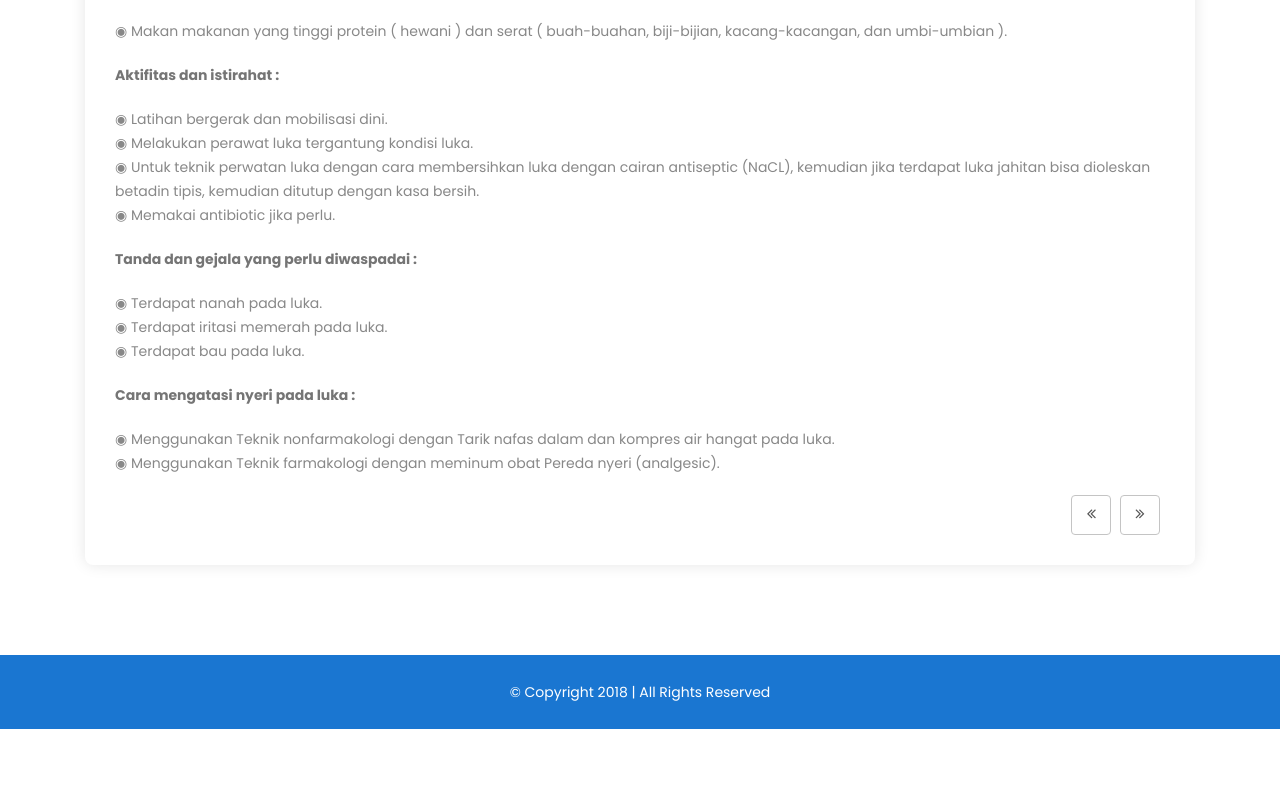
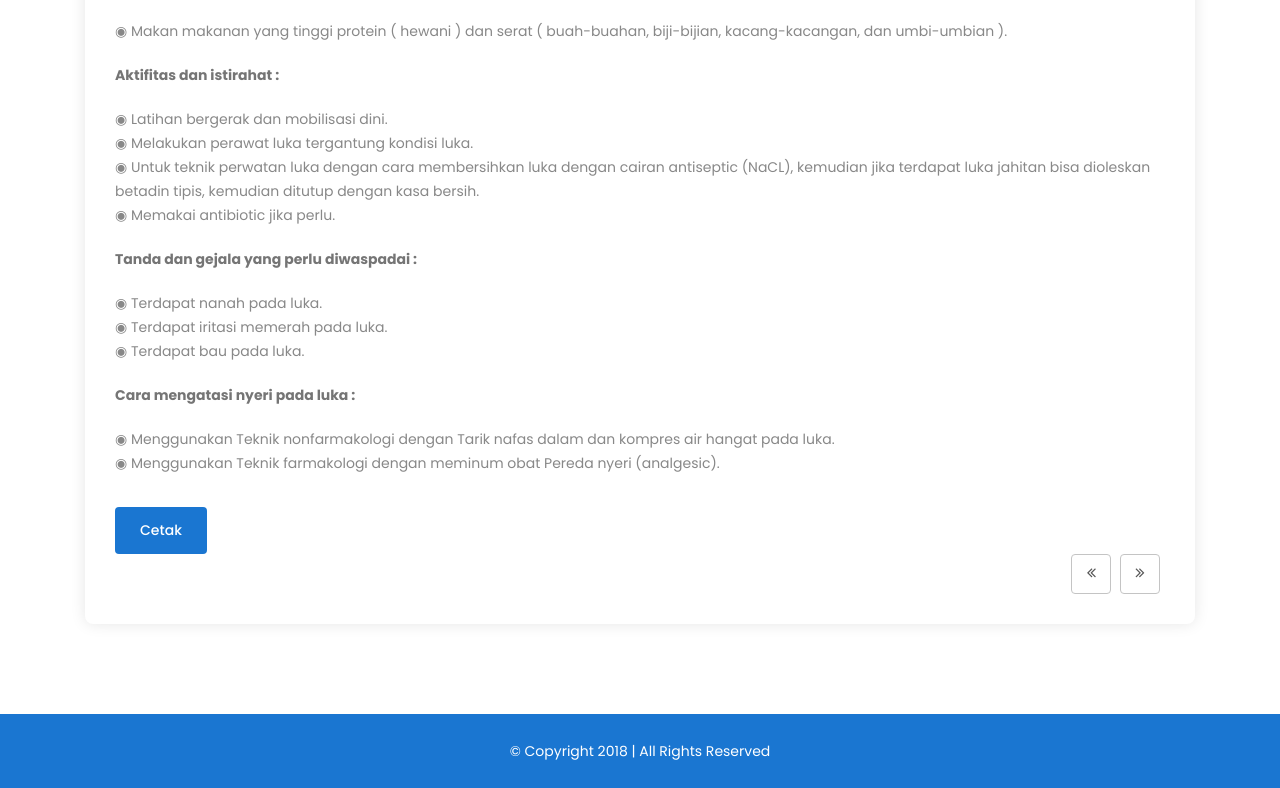
Before and after one commit to YohanesRio11/yohanesrio.project, a plain HTML site: page pop.html in a window 1280 px wide. Shown: the part 1683-2471 px from the top of the page. Before the commit the page ends 2412 px from the top, so only its background shows below. Drawn offline with Linux system fonts and the light colour scheme; a script that the page names is missing.

Commit message:
Update pop.html
cetak

```diff
--- a/pop.html
+++ b/pop.html
@@ -192,7 +192,9 @@
 									</div>
 									<div class="blog-bottom">
 										<!-- Social Share -->
-
+										<div class="get-quote">
+											<a href="pdpop.pdf" class="btn" download="Discharge Planning Post Operasi">Cetak</a>
+										</div>
 										<!-- Next Prev -->
 										<ul class="prev-next">
 											<li class="prev"><a href="blog-single.html"><i class="fa fa-angle-double-left"></i></a></li>
```
